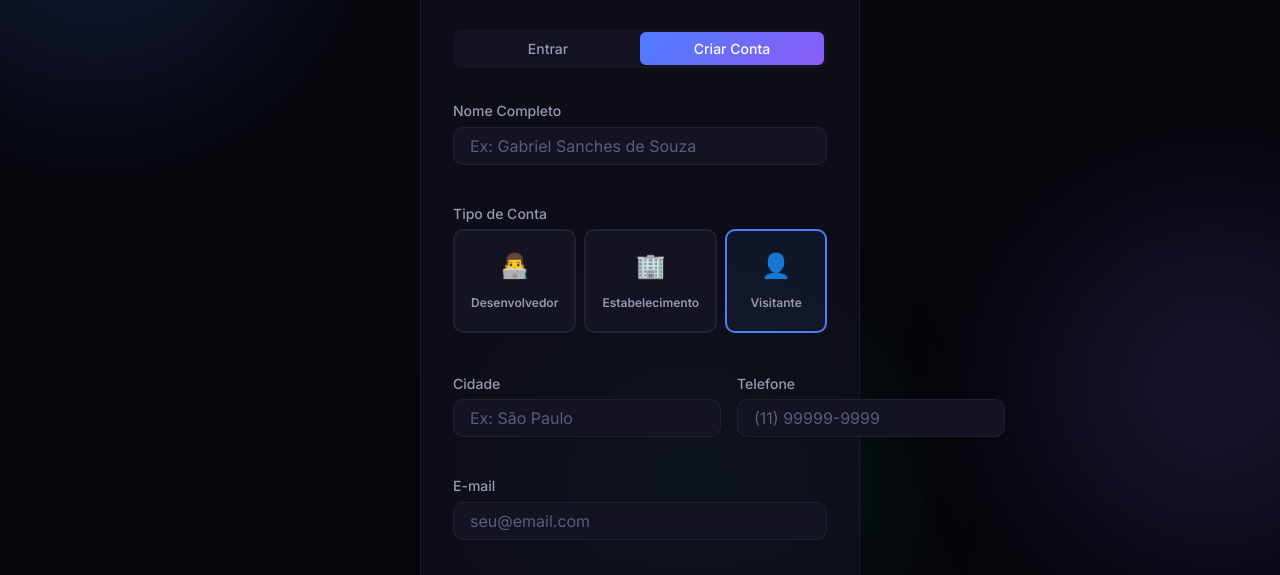
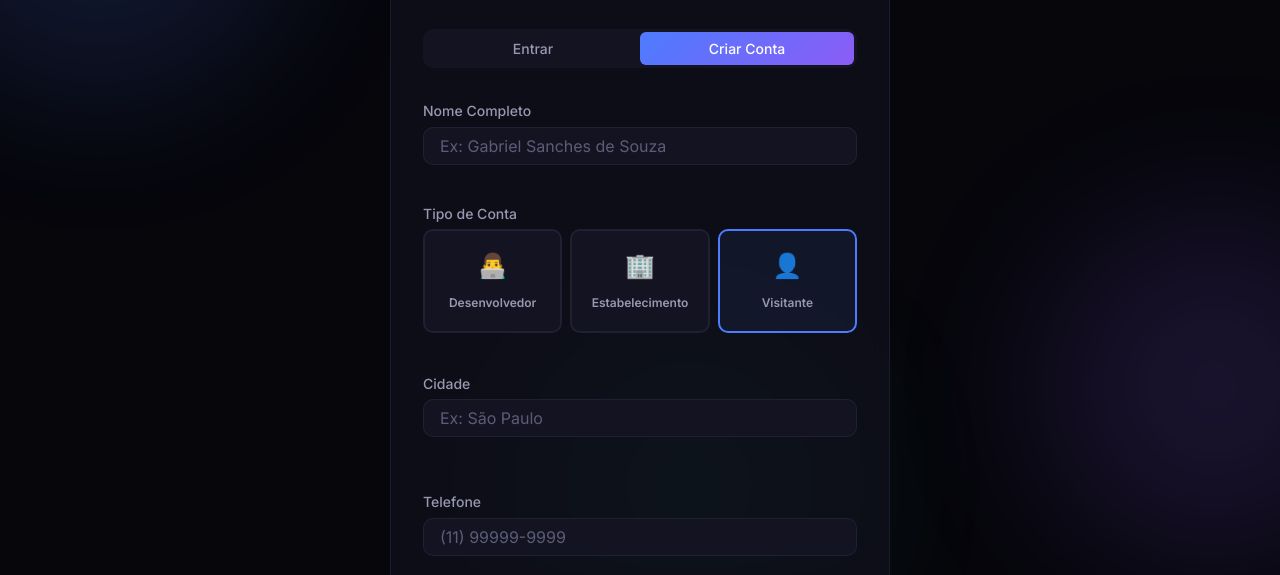
Before and after one commit to Higor1107/atividade-avaliativa-qualidade-de-software, a website built with Vite: page src/index.html in a window 1280 px wide. Both pictures are taken after a click on the button "Criar Conta". Shown: the part 224-799 px from the top of the page. Built offline with nearby package versions, Linux system fonts and the light colour scheme.

Commit message:
fix: pipeline CI para dev_ e overflow do campo telefone

```diff
--- a/src/css/styles.css
+++ b/src/css/styles.css
@@ -437,6 +437,8 @@ body {
   font-size: var(--font-md);
   transition: var(--transition-fast);
   outline: none;
+  min-width: 0;
+  width: 100%;
 }
 
 .form-input:focus, .form-select:focus, .form-textarea:focus {
@@ -459,6 +461,10 @@ body {
   display: grid;
   grid-template-columns: 1fr 1fr;
   gap: var(--space-md);
+}
+
+.login-card .form-row {
+  grid-template-columns: 1fr;
 }
 
 /* ══════════════════════════════════════════
@@ -562,7 +568,8 @@ body {
 
 .login-card {
   width: 100%;
-  max-width: 440px;
+  max-width: 500px;
+  overflow: hidden;
 }
 
 .login-header {
```
Also changed, not shown: .github/workflows/ci.yml.
